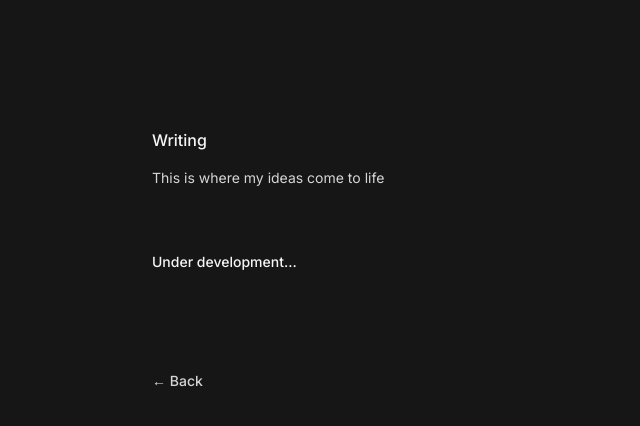
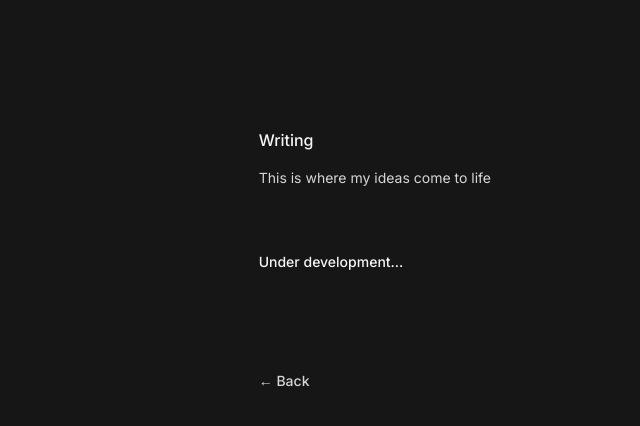
Before and after one commit to murillo-nahas/nahas.dev, a Next.js app: page /writing in a window 1280 px wide. Shown: the top 426 px of the page, without its empty margins (168-808 px from the left). Built offline with nearby package versions, Linux system fonts and the light colour scheme.

Commit message:
feat: style on writing page

```diff
--- a/src/app/writing/page.tsx
+++ b/src/app/writing/page.tsx
@@ -8,7 +8,7 @@ export const metadata: Metadata = {
 export default function Writing() {
   return (
     <>
-      <main className="w-3/6 m-auto h-auto">
+      <main className="w-2/6 m-auto h-auto">
         <p className="mt-32 font-medium text-textGray">Writing</p>
         <p className="mt-4 text-sm text-textGrayDefault">
           This is where my ideas come to life
```
